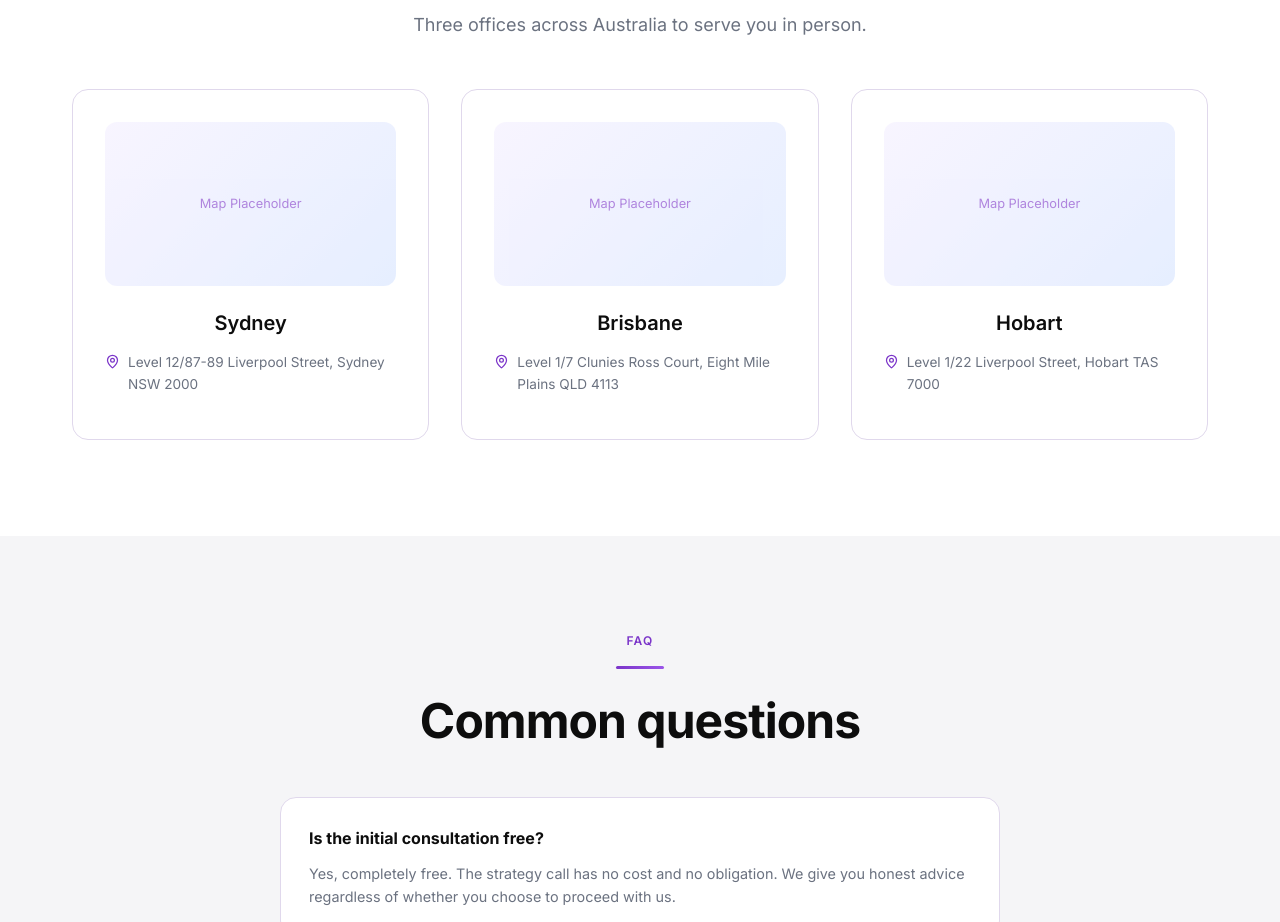
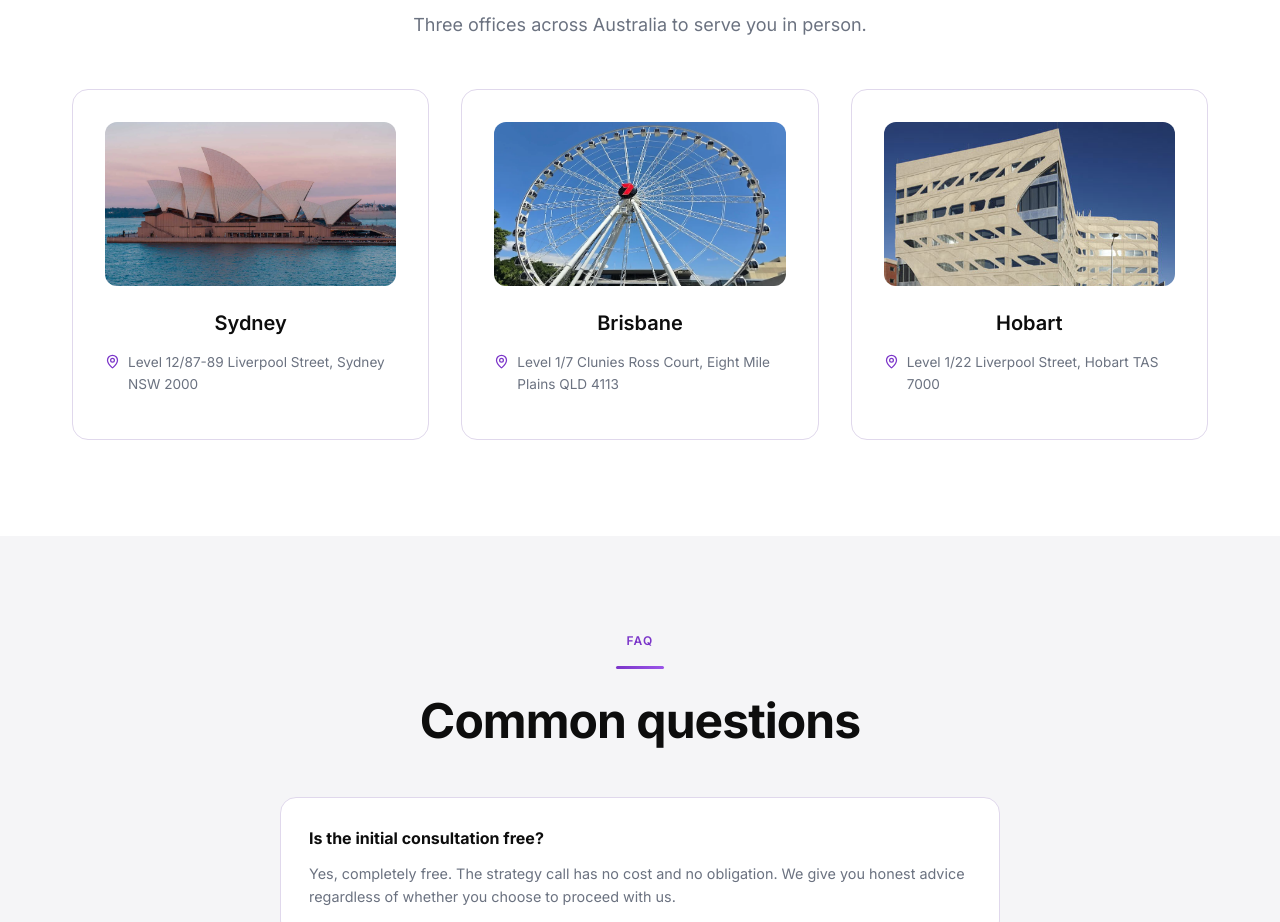
Before and after one commit to paulinejune06-dotcom/open-lending, a Next.js app: page /contact in a window 1280 px wide. Shown: the part 1600-2522 px from the top of the page. Built offline with nearby package versions, Linux system fonts and the light colour scheme.

Commit message:
Add office image to contact page again

```diff
--- a/app/about/page.tsx
+++ b/app/about/page.tsx
@@ -37,7 +37,7 @@ const team = [
 ]
 
 const offices = [
-  { city: 'Sydney', address: 'Level 12/87-89 Liverpool Street, Sydney NSW 2000' },
+  { city: 'Sydney', address: 'Level 12/87-89 Liverpool Street, Sydney NSW 2000'},
   { city: 'Brisbane', address: 'Level 1/7 Clunies Ross Court, Eight Mile Plains QLD 4113' },
   { city: 'Hobart', address: 'Level 1/22 Liverpool Street, Hobart TAS 7000' },
 ]
--- a/app/contact/page.tsx
+++ b/app/contact/page.tsx
@@ -31,9 +31,9 @@ export default function ContactPage() {
 }
 
   const offices = [
-    { city: 'Sydney', address: 'Level 12/87-89 Liverpool Street, Sydney NSW 2000', image: '/images/offices/sydney.webp' },
-    { city: 'Brisbane', address: 'Level 1/7 Clunies Ross Court, Eight Mile Plains QLD 4113', image: '/images/offices/brisbane.webp' },
-    { city: 'Hobart', address: 'Level 1/22 Liverpool Street, Hobart TAS 7000', image: '/images/offices/hobart.jpg' }
+    { city: 'Sydney', address: 'Level 12/87-89 Liverpool Street, Sydney NSW 2000', img: '/images/offices/sydney.webp' },
+    { city: 'Brisbane', address: 'Level 1/7 Clunies Ross Court, Eight Mile Plains QLD 4113', img: '/images/offices/brisbane.webp' },
+    { city: 'Hobart', address: 'Level 1/22 Liverpool Street, Hobart TAS 7000', img: '/images/offices/hobart.jpg' }
   ]
 
 
@@ -194,13 +194,16 @@ export default function ContactPage() {
           <div className="grid-3">
             {offices.map(o => (
               <div key={o.city} className="card" style={{ textAlign: 'center' }}>
-                <div style={{
-                  width: '100%', aspectRatio: '16/9',
-                  background: 'linear-gradient(135deg, var(--sky) 0%, #D6E4FF 100%)',
-                  borderRadius: '0.75rem', marginBottom: '1.5rem',
-                  display: 'flex', alignItems: 'center', justifyContent: 'center',
-                  color: 'var(--blue)', fontSize: '0.8rem', opacity: 0.6
-                }}>Map Placeholder</div>
+                <img
+                  src={o.img}
+                  alt={`${o.city} office`}
+                  style={{
+                    width: '100%', aspectRatio: '16/9',
+                    objectFit: 'cover',
+                    borderRadius: '0.75rem', marginBottom: '1.5rem',
+                    display: 'block',
+                  }}
+                />
                 <h3 className="heading-3" style={{ color: 'var(--navy)', marginBottom: '1rem' }}>{o.city}</h3>
                 <div style={{ display: 'flex', gap: '0.5rem', alignItems: 'flex-start', justifyContent: 'center', marginBottom: '0.75rem' }}>
                   <MapPin size={15} color="var(--blue)" style={{ flexShrink: 0, marginTop: 2 }} />
```
